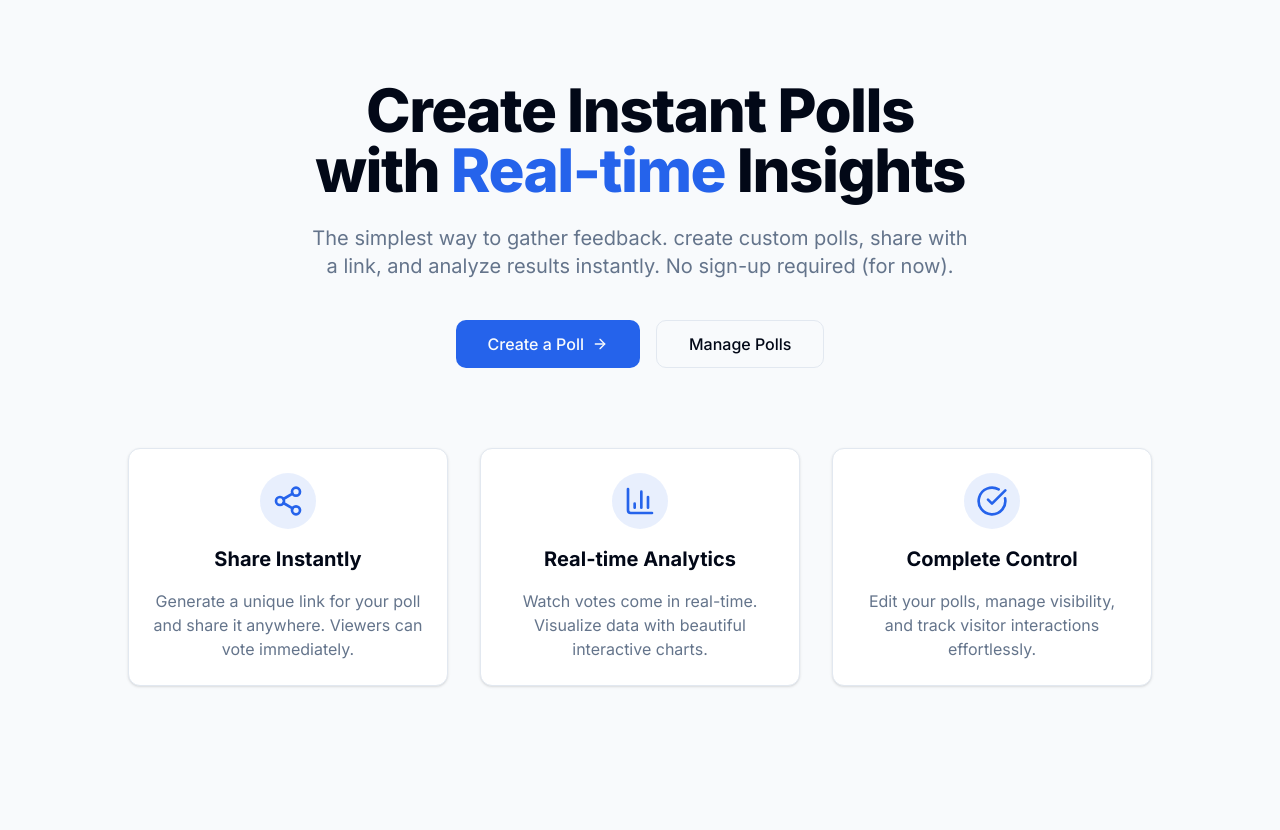
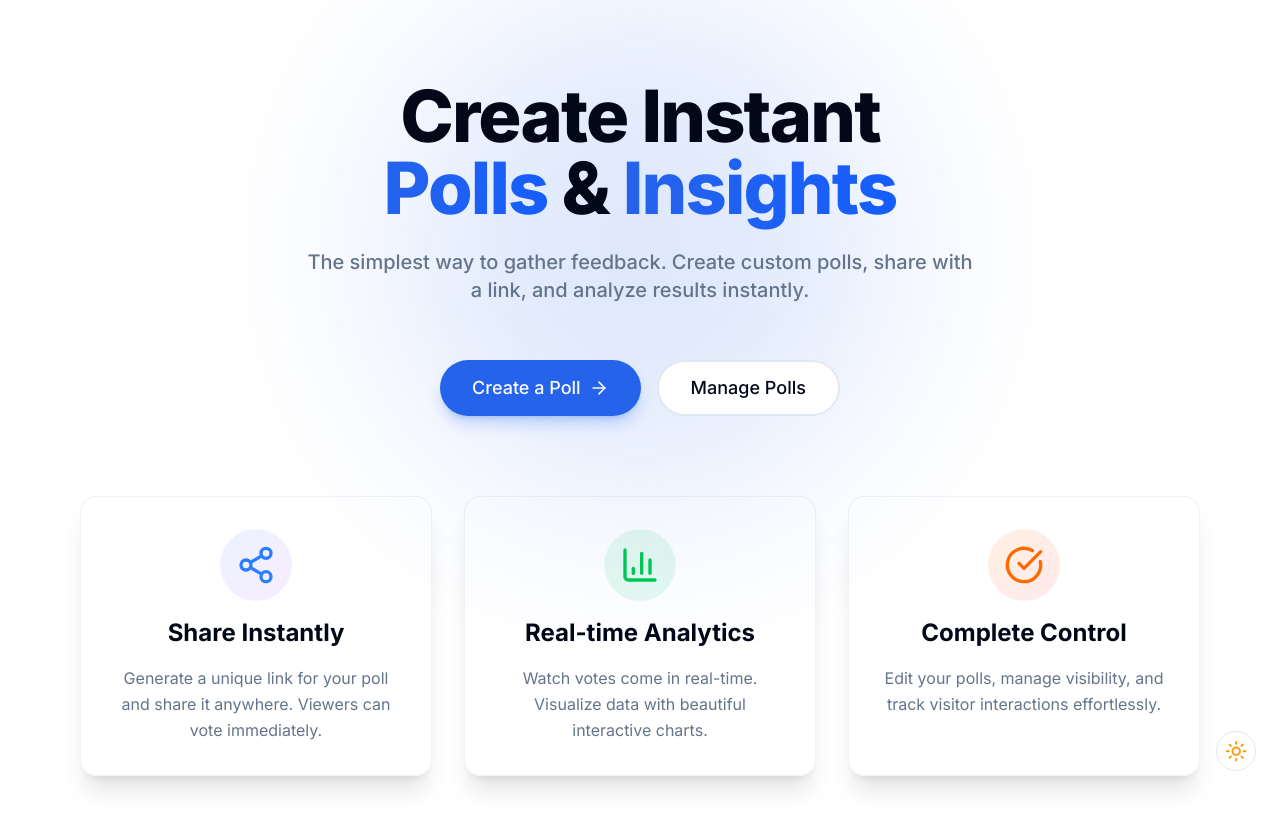
Before and after one commit to Rahat-Hridoy/Poll_maker, a Next.js app: page / in a window 1280 px wide. Shown: the top 830 px of the page. Before the commit the page ends 800 px from the top, so only its background shows below. Built offline with nearby package versions, Linux system fonts and the light colour scheme.

Commit message:
feat:  Update app UI with light and dark mood

```diff
--- a/app/admin/dashboard/page.tsx
+++ b/app/admin/dashboard/page.tsx
@@ -6,7 +6,6 @@ import { cookies } from "next/headers";
 import { redirect } from "next/navigation";
 import { LogoutButton } from "@/components/auth/logout-button";
 import { ImportButton } from "@/components/admin/import-button";
-import { ExportButton } from "@/components/admin/export-button";
 import { PollList } from "@/components/admin/poll-list";
 
 export default async function AdminDashboard() {
--- a/app/globals.css
+++ b/app/globals.css
@@ -36,7 +36,7 @@
 
 @layer base {
   :root {
-    --background: 210 40% 98%;
+    --background: 0 0% 100%;
     --foreground: 222.2 84% 4.9%;
 
     --card: 0 0% 100%;
@@ -108,3 +108,17 @@
     font-feature-settings: "rlig" 1, "calt" 1;
   }
 }
+
+@layer utilities {
+  .glass {
+    @apply bg-background/60 backdrop-blur-lg border border-border/50;
+  }
+
+  .glass-card {
+    @apply bg-card/50 backdrop-blur-sm border border-border/50 shadow-xl;
+  }
+
+  .gradient-text {
+    @apply bg-linear-to-r from-primary to-blue-600 bg-clip-text text-transparent;
+  }
+}
--- a/app/layout.tsx
+++ b/app/layout.tsx
@@ -3,6 +3,8 @@ import { Inter } from "next/font/google";
 import "./globals.css";
 import Link from "next/link";
 import { Button } from "@/components/ui/button";
+import { ThemeProvider } from "@/components/theme-provider";
+import { ModeToggle } from "@/components/mode-toggle";
 
 const inter = Inter({ subsets: ["latin"] });
 
@@ -17,11 +19,21 @@ export default function RootLayout({
   children: React.ReactNode;
 }>) {
   return (
-    <html lang="en">
-      <body className={inter.className}>
-        <div className="flex min-h-screen flex-col">
-          {children}
-        </div>
+    <html lang="en" suppressHydrationWarning>
+      <body className={`${inter.className} min-h-screen bg-background text-foreground bg-[radial-gradient(ellipse_at_top,var(--tw-gradient-stops))] from-sky-100 via-background to-background dark:from-sky-950 dark:via-background dark:to-background overflow-x-hidden selection:bg-primary/20`}>
+        <ThemeProvider
+          attribute="class"
+          defaultTheme="system"
+          enableSystem
+          disableTransitionOnChange
+        >
+          <div className="flex min-h-screen flex-col">
+            {children}
+          </div>
+          <div className="fixed bottom-6 right-6 z-50">
+            <ModeToggle />
+          </div>
+        </ThemeProvider>
       </body>
     </html>
   );
--- a/app/page.tsx
+++ b/app/page.tsx
@@ -6,21 +6,22 @@ export default function Home() {
   return (
     <div className="flex flex-col items-center justify-center space-y-20 py-10 md:py-20">
       {/* Hero Section */}
-      <section className="container max-w-4xl text-center space-y-6">
-        <h1 className="text-4xl font-extrabold tracking-tight lg:text-6xl text-balance">
-          Create Instant Polls with <span className="text-primary">Real-time</span> Insights
+      <section className="container max-w-4xl text-center space-y-6 relative z-10">
+        <div className="absolute top-1/2 left-1/2 -translate-x-1/2 -translate-y-1/2 w-[500px] h-[500px] bg-primary/20 blur-[100px] rounded-full -z-10 animate-pulse" />
+        <h1 className="text-4xl font-extrabold tracking-tight lg:text-7xl text-balance">
+          Create Instant <span className="gradient-text">Polls</span> & <span className="gradient-text">Insights</span>
         </h1>
-        <p className="mx-auto max-w-2xl text-muted-foreground text-lg md:text-xl">
-          The simplest way to gather feedback. create custom polls, share with a link, and analyze results instantly. No sign-up required (for now).
+        <p className="mx-auto max-w-2xl text-muted-foreground text-lg md:text-xl font-medium">
+          The simplest way to gather feedback. Create custom polls, share with a link, and analyze results instantly.
         </p>
-        <div className="flex justify-center gap-4 pt-4">
+        <div className="flex justify-center gap-4 pt-8">
           <Link href="/admin/create">
-            <Button size="lg" className="h-12 px-8 text-base">
-              Create a Poll <ArrowRight className="ml-2 h-4 w-4" />
+            <Button size="lg" className="h-14 px-8 text-lg rounded-full shadow-lg shadow-primary/25 hover:shadow-primary/40 transition-all hover:scale-105">
+              Create a Poll <ArrowRight className="ml-2 h-5 w-5" />
             </Button>
           </Link>
           <Link href="/admin/dashboard">
-            <Button size="lg" variant="outline" className="h-12 px-8 text-base">
+            <Button size="lg" variant="outline" className="h-14 px-8 text-lg rounded-full border-2 hover:bg-secondary/50 backdrop-blur-sm">
               Manage Polls
             </Button>
           </Link>
@@ -28,34 +29,22 @@ export default function Home() {
       </section>
 
       {/* Feature Grid */}
-      <section className="container max-w-5xl grid gap-8 md:grid-cols-3">
-        <div className="flex flex-col items-center text-center p-6 space-y-4 rounded-xl border bg-card text-card-foreground shadow-sm">
-          <div className="p-3 bg-primary/10 rounded-full">
-            <Share2 className="h-8 w-8 text-primary" />
+      <section className="container max-w-6xl grid gap-8 md:grid-cols-3 px-4">
+        {[
+          { icon: Share2, title: "Share Instantly", desc: "Generate a unique link for your poll and share it anywhere. Viewers can vote immediately." },
+          { icon: BarChart3, title: "Real-time Analytics", desc: "Watch votes come in real-time. Visualize data with beautiful interactive charts." },
+          { icon: CheckCircle, title: "Complete Control", desc: "Edit your polls, manage visibility, and track visitor interactions effortlessly." }
+        ].map((feature, i) => (
+          <div key={i} className="flex flex-col items-center text-center p-8 space-y-4 rounded-2xl glass-card hover:bg-card/80 transition-all duration-300 hover:-translate-y-1">
+            <div className={`p-4 rounded-full bg-linear-to-br ${i === 0 ? 'from-blue-500/10 to-purple-500/10' : i === 1 ? 'from-green-500/10 to-emerald-500/10' : 'from-orange-500/10 to-red-500/10'}`}>
+              <feature.icon className={`h-10 w-10 ${i === 0 ? 'text-blue-500' : i === 1 ? 'text-green-500' : 'text-orange-500'}`} />
+            </div>
+            <h3 className="text-2xl font-bold">{feature.title}</h3>
+            <p className="text-muted-foreground leading-relaxed">
+              {feature.desc}
+            </p>
           </div>
-          <h3 className="text-xl font-bold">Share Instantly</h3>
-          <p className="text-muted-foreground">
-            Generate a unique link for your poll and share it anywhere. Viewers can vote immediately.
-          </p>
-        </div>
-        <div className="flex flex-col items-center text-center p-6 space-y-4 rounded-xl border bg-card text-card-foreground shadow-sm">
-          <div className="p-3 bg-primary/10 rounded-full">
-            <BarChart3 className="h-8 w-8 text-primary" />
-          </div>
-          <h3 className="text-xl font-bold">Real-time Analytics</h3>
-          <p className="text-muted-foreground">
-            Watch votes come in real-time. Visualize data with beautiful interactive charts.
-          </p>
-        </div>
-        <div className="flex flex-col items-center text-center p-6 space-y-4 rounded-xl border bg-card text-card-foreground shadow-sm">
-          <div className="p-3 bg-primary/10 rounded-full">
-            <CheckCircle className="h-8 w-8 text-primary" />
-          </div>
-          <h3 className="text-xl font-bold">Complete Control</h3>
-          <p className="text-muted-foreground">
-            Edit your polls, manage visibility, and track visitor interactions effortlessly.
-          </p>
-        </div>
+        ))}
       </section>
     </div>
   );
--- /dev/null
+++ b/components/mode-toggle.tsx
@@ -0,0 +1,55 @@
+"use client"
+
+import * as React from "react"
+import { Moon, Sun } from "lucide-react"
+import { useTheme } from "next-themes"
+import { Button } from "@/components/ui/button"
+import { motion, AnimatePresence } from "framer-motion"
+
+export function ModeToggle() {
+    const { setTheme, theme } = useTheme()
+    const [mounted, setMounted] = React.useState(false)
+
+    React.useEffect(() => {
+        setMounted(true)
+    }, [])
+
+    if (!mounted) {
+        return (
+            <Button variant="ghost" size="icon" className="w-10 h-10 rounded-full">
+                <span className="sr-only">Toggle theme</span>
+            </Button>
+        )
+    }
+
+    const toggleTheme = () => {
+        setTheme(theme === "light" ? "dark" : "light")
+    }
+
+    return (
+        <Button
+            variant="ghost"
+            size="icon"
+            onClick={toggleTheme}
+            className="relative w-10 h-10 rounded-full bg-background/50 backdrop-blur-md border border-border hover:bg-accent hover:text-accent-foreground transition-all duration-300"
+        >
+            <AnimatePresence mode="wait" initial={false}>
+                <motion.div
+                    key={theme}
+                    initial={{ y: -20, opacity: 0, rotate: -90 }}
+                    animate={{ y: 0, opacity: 1, rotate: 0 }}
+                    exit={{ y: 20, opacity: 0, rotate: 90 }}
+                    transition={{ duration: 0.2 }}
+                    className="absolute flex items-center justify-center p-2"
+                >
+                    {theme === "dark" ? (
+                        <Moon className="h-[1.4rem] w-[1.4rem] text-blue-400" />
+                    ) : (
+                        <Sun className="h-[1.4rem] w-[1.4rem] text-amber-500" />
+                    )}
+                </motion.div>
+            </AnimatePresence>
+            <span className="sr-only">Toggle theme</span>
+        </Button>
+    )
+}
--- /dev/null
+++ b/components/theme-provider.tsx
@@ -0,0 +1,11 @@
+"use client"
+
+import * as React from "react"
+import { ThemeProvider as NextThemesProvider } from "next-themes"
+
+export function ThemeProvider({
+    children,
+    ...props
+}: React.ComponentProps<typeof NextThemesProvider>) {
+    return <NextThemesProvider {...props}>{children}</NextThemesProvider>
+}
--- a/data.json
+++ b/data.json
@@ -221,6 +221,69 @@
         }
       ],
       "creatorId": "user-1767523556026"
+    },
+    {
+      "id": "poll-1767561719733-lppodsild",
+      "title": "Id rerum laboris id",
+      "description": "Officia magna eos d",
+      "status": "published",
+      "createdAt": "2026-01-04T21:21:59.733Z",
+      "visitors": 0,
+      "totalVotes": 0,
+      "questions": [
+        {
+          "id": "q-1767561719733-0.952662841391003",
+          "text": "Commodi mollitia lor",
+          "type": "multiple",
+          "options": [
+            {
+              "id": "opt-1767561719733-0.21857778657554605",
+              "text": "Autem deserunt eiusm",
+              "votes": 0
+            },
+            {
+              "id": "opt-1767561719733-0.5021994432996055",
+              "text": "Ex enim qui nulla la",
+              "votes": 0
+            }
+          ]
+        }
+      ],
+      "creatorId": "user-1767523556026"
+    },
+    {
+      "id": "poll-1767561719733-9vb6k0qln",
+      "title": "Explicabo Quia et q",
+      "description": "In facilis consequun",
+      "status": "published",
+      "createdAt": "2026-01-04T21:21:59.733Z",
+      "visitors": 0,
+      "totalVotes": 0,
+      "questions": [
+        {
+          "id": "q-1767561719733-0.5084748587476089",
+          "text": "Labore quisquam elit",
+          "type": "single",
+          "options": [
+            {
+              "id": "opt-1767561719733-0.7427385422058259",
+              "text": "Reiciendis officia m",
+              "votes": 0
+            },
+            {
+              "id": "opt-1767561719733-0.9828532671439223",
+              "text": "Voluptatem anim debi",
+              "votes": 0
+            },
+            {
+              "id": "opt-1767561719733-0.8339940981110823",
+              "text": "Vel id vero autem ne",
+              "votes": 0
+            }
+          ]
+        }
+      ],
+      "creatorId": "user-1767523556026"
     }
   ],
   "users": [
--- a/package.json
+++ b/package.json
@@ -20,6 +20,7 @@
     "framer-motion": "^12.23.26",
     "lucide-react": "^0.562.0",
     "next": "16.1.1",
+    "next-themes": "^0.4.6",
     "papaparse": "^5.5.3",
     "react": "19.2.3",
     "react-dom": "19.2.3",
```
Also changed, not shown: 1 other file (tests, documents, lock files or other folders).
